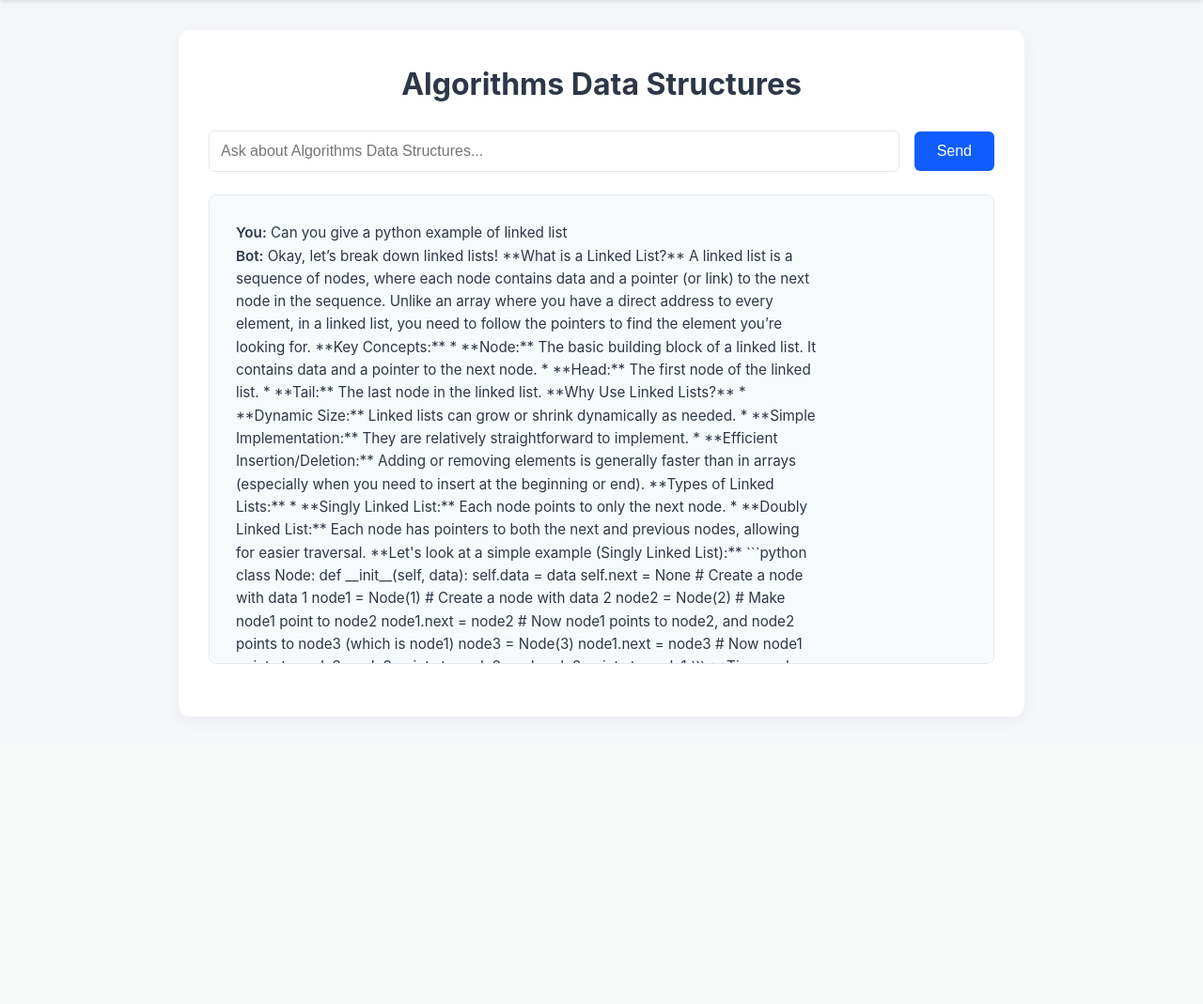
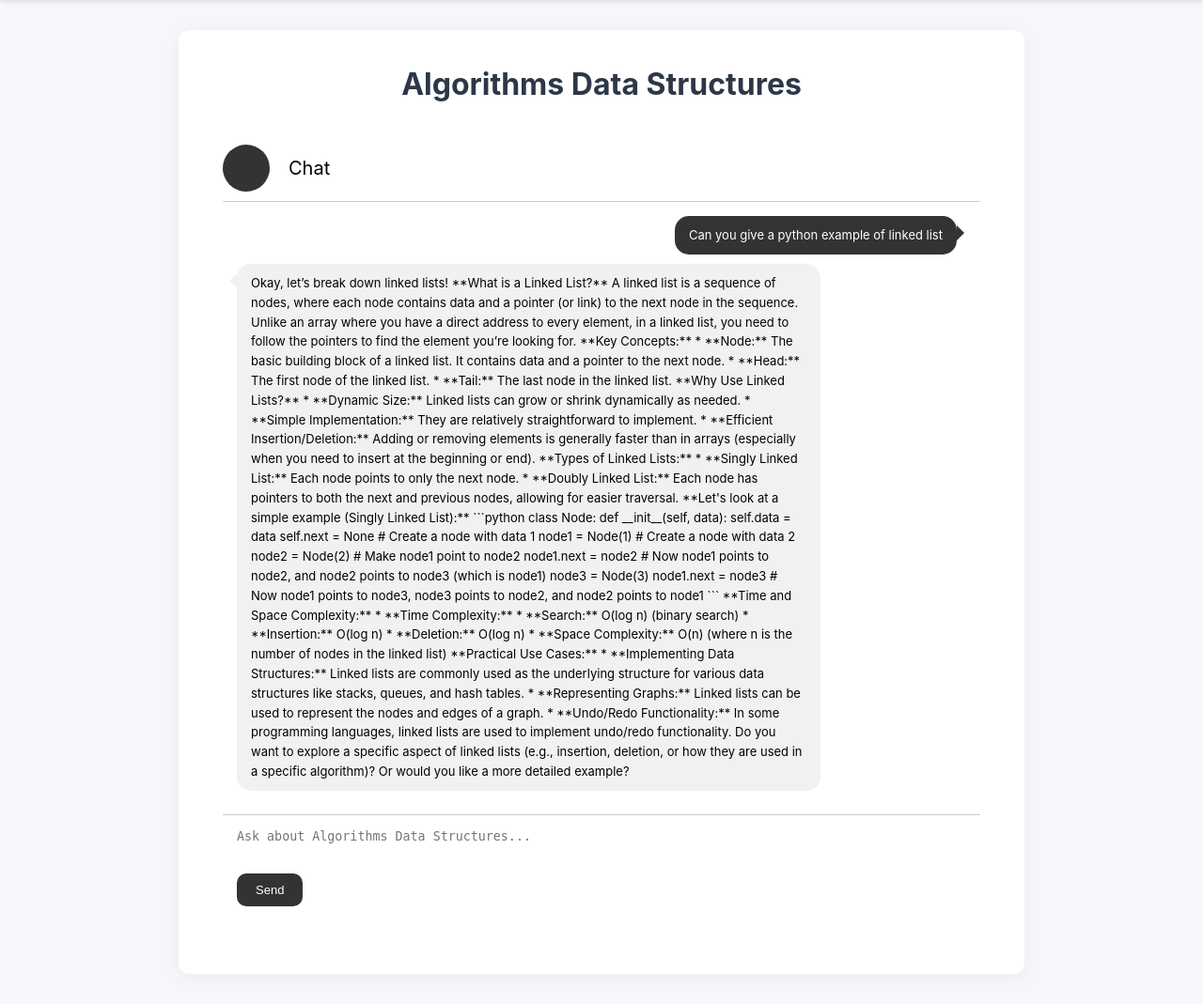
Before and after one commit to ogulcanzorba/Docker_AI_Project, a Django app: page /lecture/algorithms_data_structures/ in a window 1280 px wide. Shown: the part 72-1141 px from the top of the page at 94% size. Before the commit the page ends 779 px from the top, so only its background shows below. Run offline with Django 5.2, Linux system fonts and the light colour scheme; a user stored in the database is signed in; data comes from the database, SQL or seed files in the repository; both versions use the stored data as it was after the commit.

Commit message:
Changed the chat screen

```diff
--- a/ai_model/views.py
+++ b/ai_model/views.py
@@ -9,6 +9,7 @@ from django.template.loader import render_to_string
 from django.http import JsonResponse
 import os
 import requests
+
 
 @login_required
 def lecture_list(request):
@@ -33,6 +34,7 @@ def lecture_view(request, lecture_name):
     if not config:
         return render(request, '404.html', {'error': 'Lecture not found'}, status=404)
 
+    # Fetch chat history
     chat_history = ChatHistory.objects.filter(
         user=request.user, lecture=config['lecture_id']
     ).order_by('created_at')
@@ -59,10 +61,13 @@ def lecture_view(request, lecture_name):
         response = requests.post("http://ollama:11434/api/generate", json=data)
         bot_response = response.json().get("response", "Sorry, no response.")
 
+
+
+        # Save to ChatHistory
         ChatHistory.objects.create(
             user=request.user,
             user_input=user_input,
-            bot_response=bot_response,
+            bot_response=bot_response,  # Store the HTML version
             lecture=config['lecture_id']
         )
 
@@ -81,7 +86,7 @@ def lecture_view(request, lecture_name):
 
 def login_page(request):
     if request.user.is_authenticated:
-        return redirect('lecture_list')  # Redirect to lecture list if logged in
+        return redirect('lecture_list')
     if request.method == 'POST':
         form = UserLoginForm(request.POST)
         if form.is_valid():
@@ -90,7 +95,7 @@ def login_page(request):
             user = authenticate(request, username=username, password=password)
             if user is not None:
                 login(request, user)
-                return redirect('lecture_list')  # Redirect to lecture list
+                return redirect('lecture_list')
             else:
                 messages.error(request, "Invalid username or password.")
     else:
@@ -99,13 +104,13 @@ def login_page(request):
 
 def signup(request):
     if request.user.is_authenticated:
-        return redirect('lecture_list')  # Redirect to lecture list
+        return redirect('lecture_list')
     if request.method == 'POST':
         form = UserCreationForm(request.POST)
         if form.is_valid():
             user = form.save()
             login(request, user)
-            return redirect('lecture_list')  # Redirect to lecture list
+            return redirect('lecture_list')
     else:
         form = UserCreationForm()
     return render(request, 'signup.html', {'form': form})
--- /dev/null
+++ b/static/css/chat.css
@@ -0,0 +1,112 @@
+.card-container {
+  background-color: #fff;
+  border-radius: 10px;
+  padding: 15px;
+  margin: 20px auto;
+  display: flex;
+  flex-direction: column;
+  width: 100%; /* Full width of the parent .container */
+  max-width: 100%; /* Ensure it doesn't exceed the parent */
+}
+
+.card-header {
+  display: flex;
+  align-items: center;
+  padding-bottom: 10px;
+  border-bottom: 1px solid #ccc;
+}
+
+.card-header .img-avatar {
+  width: 50px;
+  height: 50px;
+  border-radius: 50%;
+  margin-right: 20px;
+  background-color: #333;
+}
+
+.card-header .text-chat {
+  color: black;
+  margin: 0;
+  font-size: 20px;
+}
+
+.card-body {
+  flex: 1;
+  overflow-y: auto;
+}
+
+.messages-container {
+  padding: 15px;
+}
+
+.message-box {
+  padding: 10px 15px;
+  margin-bottom: 10px;
+  border-radius: 15px;
+  max-width: 80%;
+  width: fit-content;
+  position: relative;
+  font-size: 13px;
+}
+
+.message-box.left {
+  background-color: #f1f1f1;
+  color: black;
+  margin-right: 20px;
+}
+
+.message-box.left::before {
+  content: '';
+  position: absolute;
+  left: -8px;
+  top: 10px;
+  border-right: 8px solid #f1f1f1;
+  border-top: 8px solid transparent;
+  border-bottom: 8px solid transparent;
+}
+
+.message-box.right {
+  background-color: #333;
+  color: #fff;
+  margin-left: auto;
+  margin-right: 10px;
+}
+
+.message-box.right::before {
+  content: '';
+  position: absolute;
+  right: -8px;
+  top: 10px;
+  border-left: 8px solid #333;
+  border-top: 8px solid transparent;
+  border-bottom: 8px solid transparent;
+}
+
+.message-input {
+  padding: 5px;
+  border-top: 1px solid #ccc;
+}
+
+.message-input .message-send {
+  width: 100%;
+  padding: 10px;
+  border: none;
+  border-radius: 10px;
+  resize: none;
+}
+
+.message-input .button-send {
+  background-color: #333;
+  color: #fff;
+  padding: 10px 20px;
+  border: none;
+  cursor: pointer;
+  margin-left: 10px;
+  border-radius: 10px;
+  font-size: 13px;
+}
+
+.message-input .button-send:hover {
+  background-color: #f1f1f1;
+  color: #333;
+}
--- a/templates/lecture_chat.html
+++ b/templates/lecture_chat.html
@@ -7,6 +7,7 @@
   <meta name="viewport" content="width=device-width, initial-scale=1.0">
   <title>{{ lecture_title }} | CS Tutor</title>
   <link rel="stylesheet" href="{% static 'css/style.css' %}">
+  <link rel="stylesheet" href="{% static 'css/chat.css' %}">
 </head>
 
 <body>
@@ -26,14 +27,23 @@
 
   <div class="container">
     <h2>{{ lecture_title }}</h2>
-    <form method="post" id="chat-form" class="chat-form">
-      {% csrf_token %}
-      <input type="text" name="question" id="user-question" placeholder="Ask about {{ lecture_title }}..." required>
-      <button type="submit">Send</button>
-    </form>
-
-    <div id="chat-box" class="chat-box">
-      {% include "partials/lecture_chat.html" %}
+    <div class="card-container">
+      <div class="card-header">
+        <div class="img-avatar"></div>
+        <div class="text-chat">Chat</div>
+      </div>
+      <div class="card-body">
+        <div class="messages-container" id="chat-box">
+          {% include "partials/lecture_chat.html" %}
+        </div>
+        <div class="message-input">
+          <form method="post" id="chat-form">
+            {% csrf_token %}
+            <textarea name="question" id="user-question" placeholder="Ask about {{ lecture_title }}..." class="message-send" required></textarea>
+            <button type="submit" class="button-send">Send</button>
+          </form>
+        </div>
+      </div>
     </div>
   </div>
 
--- a/templates/partials/lecture_chat.html
+++ b/templates/partials/lecture_chat.html
@@ -1,8 +1,12 @@
-{% for message in chat_history %}
-  <div class="message">
-    <p><strong>You:</strong> {{ message.user_input }}</p>
-    <p><strong>Bot:</strong> {{ message.bot_response }}</p>
-  </div>
-{% empty %}
-  <p>No chat history yet. Start asking questions!</p>
+{% for chat in chat_history %}
+  {% if chat.user_input %}
+    <div class="message-box right">
+      <p>{{ chat.user_input|safe }}</p>
+    </div>
+  {% endif %}
+  {% if chat.bot_response %}
+    <div class="message-box left">
+      {{ chat.bot_response|safe }}
+    </div>
+  {% endif %}
 {% endfor %}
```
Also changed, not shown: db.sqlite3.
